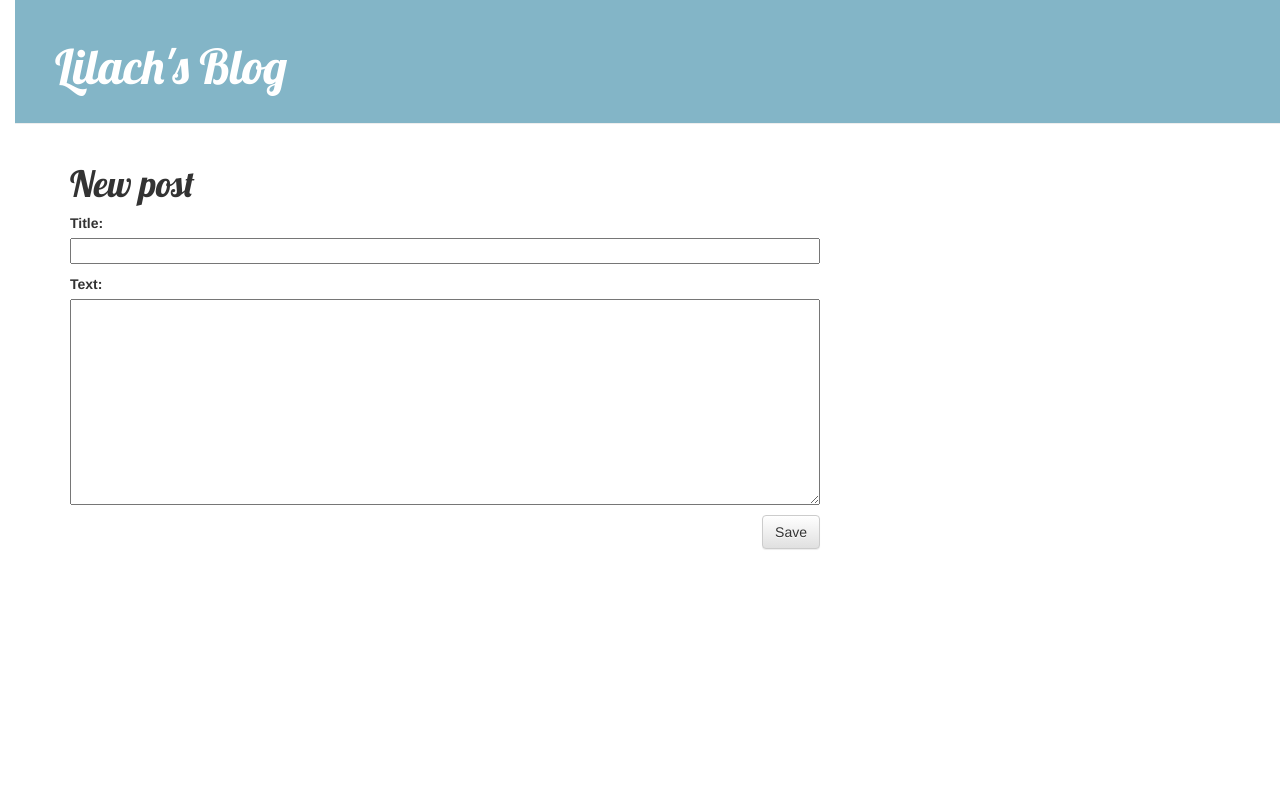
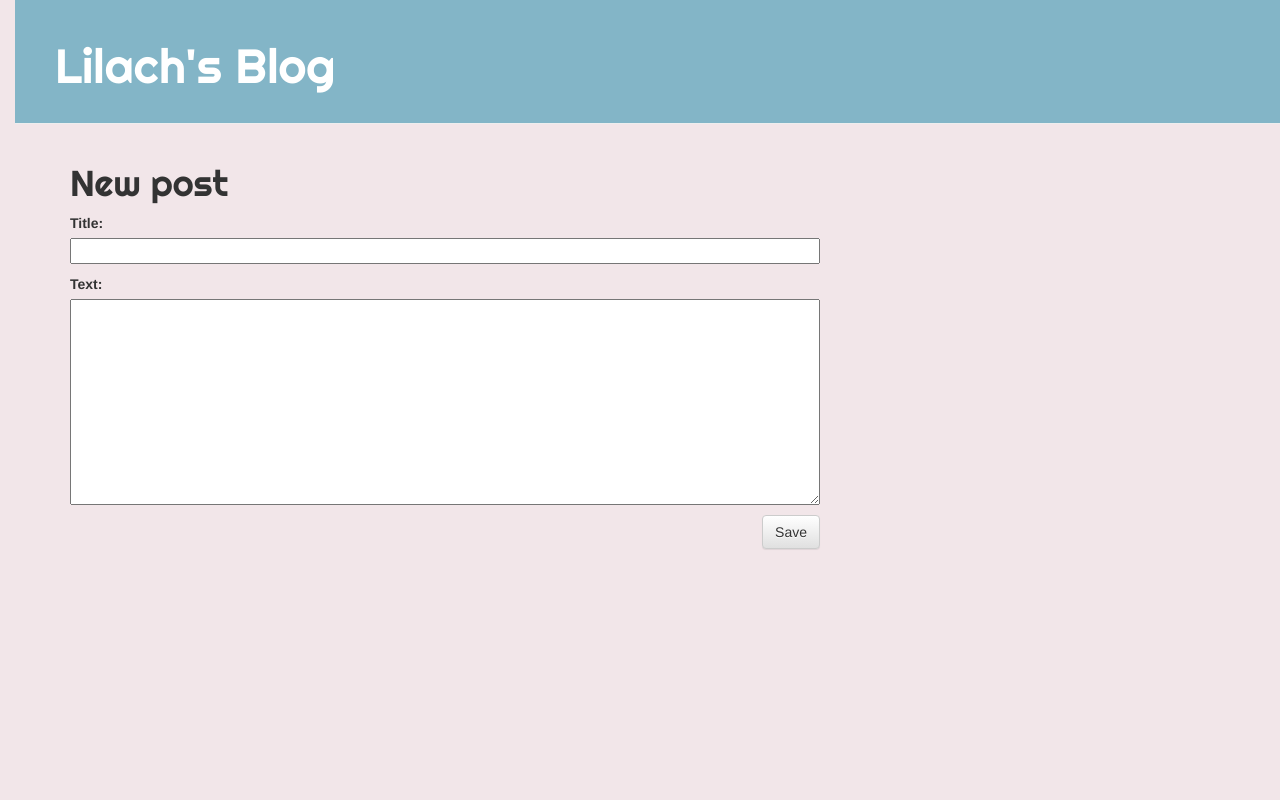
Before and after one commit to lil-val/my_first_blog, a Django app: page /post/new/ in a window 1280 px wide. Run offline with Django 3.2, Linux system fonts and the light colour scheme; some libraries are stand-ins or nearby versions.

Commit message:
Changing colors and fonts

```diff
--- a/blog/static/css/blog.css
+++ b/blog/static/css/blog.css
@@ -5,6 +5,7 @@ h1 a {
 
  body {
    padding-left: 15px;
+   background-color: #f2e6e9;
  }
 
  .page-header {
@@ -51,5 +52,5 @@ h1 a {
  }
 
  .post h1 a, .post h1 a:visited {
-     color: #fef0ec;
+     color: #6b346a;
  }
--- a/blog/templates/blog/base.html
+++ b/blog/templates/blog/base.html
@@ -4,7 +4,7 @@
         <title>Django Girls blog</title>
         <link rel="stylesheet" href="//maxcdn.bootstrapcdn.com/bootstrap/3.2.0/css/bootstrap.min.css">
         <link rel="stylesheet" href="//maxcdn.bootstrapcdn.com/bootstrap/3.2.0/css/bootstrap-theme.min.css">
-        <link href='//fonts.googleapis.com/css?family=Lobster&subset=latin,latin-ext' rel='stylesheet' type='text/css'>
+        <link href='//fonts.googleapis.com/css?family=Righteous|Lobster&subset=latin,latin-ext' rel='stylesheet' type='text/css'>
         <link rel="stylesheet" href="{% static 'css/blog.css' %}">
     </head>
     <body>
```
